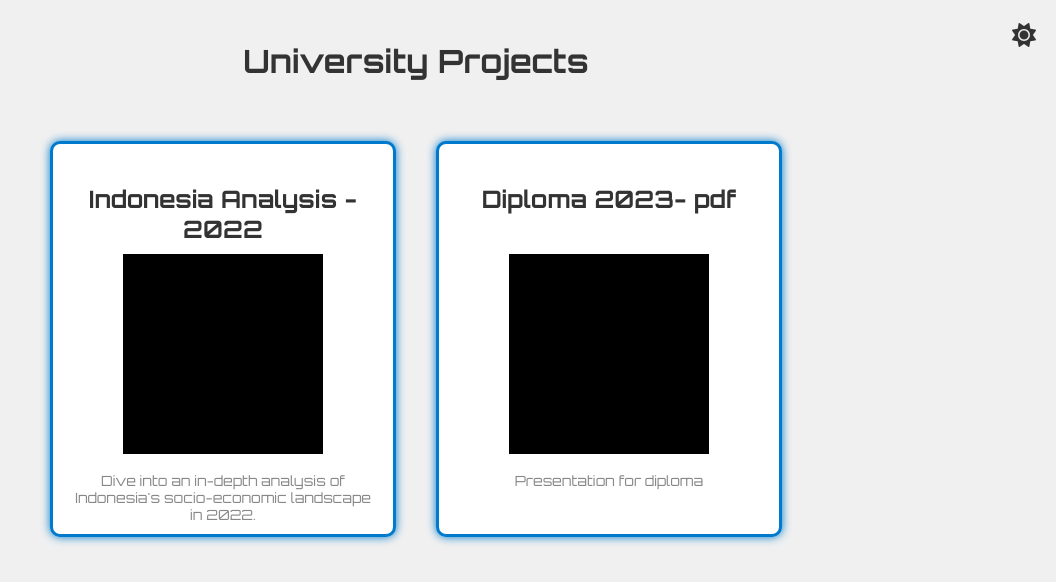
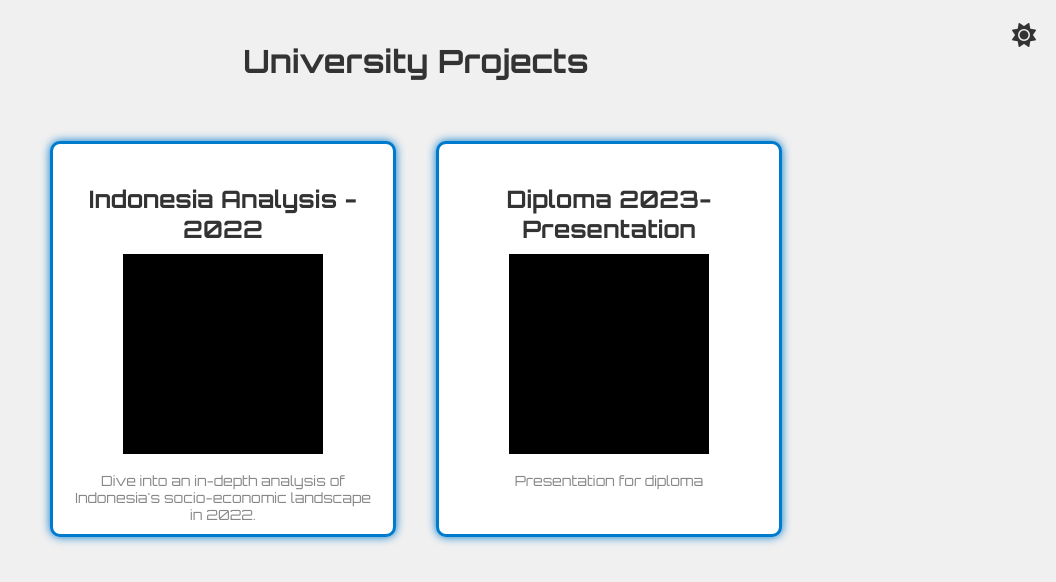
Before and after one commit to mateotop/university-page, a plain HTML site: page index.html in a window 1280 px wide. Shown: the whole page, without its empty margins (224-1280 px from the left). Drawn offline with Linux system fonts and the light colour scheme.

Commit message:
Update index.html

```diff
--- a/index.html
+++ b/index.html
@@ -40,7 +40,7 @@
             <p class="description">Dive into an in-depth analysis of Indonesia's socio-economic landscape in 2022.</p>
         </a>
         <a href="https://docs.google.com/presentation/d/1AqgjUcmVkvLw_xKwhbM4O3zejW_Qb05ZJkw0zb-HsMM/edit?usp=sharing" target="_blank" class="post">
-            <h2>Diploma 2023- pdf</h2>
+            <h2>Diploma 2023- Presentation</h2>
             <img src="img/black_sq_200.jpg" alt="">
             <p class="description">Presentation for diploma</p>
         </a>
```
